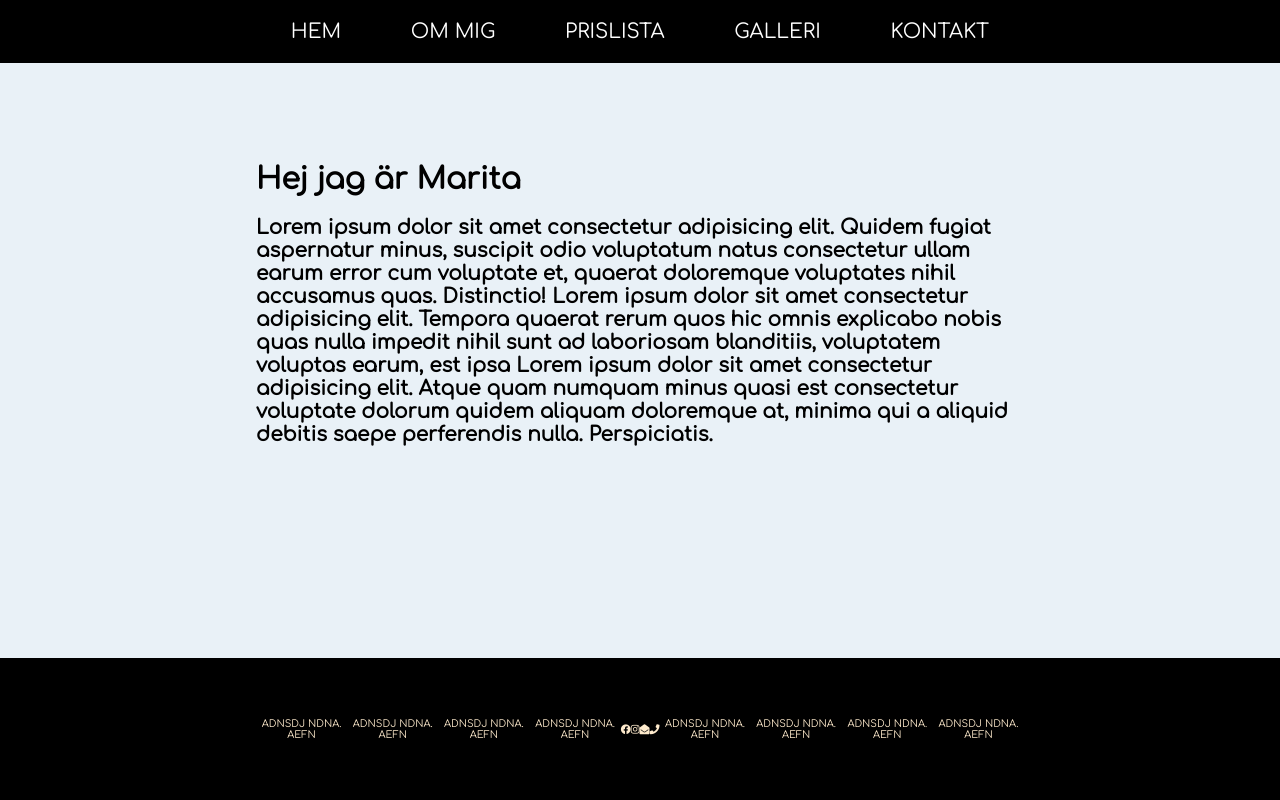
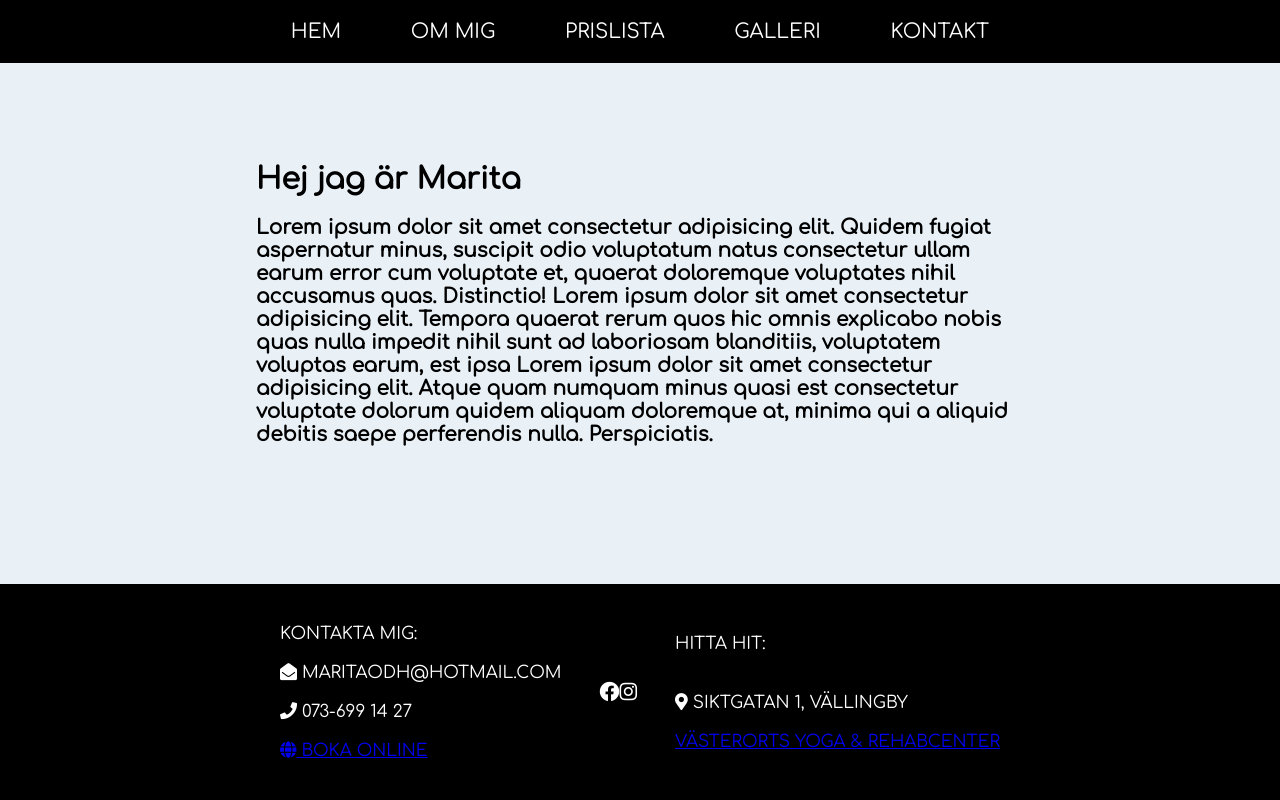
Before and after one commit to William-Wolke/Maritaodh.se, a plain HTML site: page index.html in a window 1280 px wide. Drawn offline with Linux system fonts and the light colour scheme.

```diff
--- a/css/style.css
+++ b/css/style.css
@@ -83,9 +83,31 @@
     text-transform: uppercase;
     max-width: 60vw;
     margin: auto;
-    padding: 3rem 0rem 3rem 0rem;
+    padding: 1.5rem 0rem 1.5rem 0rem;
 }
 
 footer section section{
-    color: blanchedalmond;
+    color: #fff;
 }
+
+footer p,
+footer a{
+    font-size:  1.7rem;
+}
+
+#kontakt-footer,
+#hitta-hit{
+    display: flex;
+    flex-direction: column;
+    text-align: left;
+}
+
+#kontakt-footer p,
+#hitta-hit p{
+    padding: 1rem;
+}
+
+#map {
+    height: 2rem;
+    width: 3rem;
+}
--- a/index.html
+++ b/index.html
@@ -44,22 +44,23 @@
     <footer>
         <section>
             <section id="kontakt-footer">
-                <p>Adnsdj ndna. Aefn</p>
-                <p>Adnsdj ndna. Aefn</p>
-                <p>Adnsdj ndna. Aefn</p>
-                <p>Adnsdj ndna. Aefn</p>
+                <p>Kontakta mig:</p>
+                <p><i class="fas fa-envelope-open fa-1x"></i>     maritaodh@hotmail.com</p>
+                <p><i class="fas fa-phone fa-1x"></i>   073-699 14 27</p>
+                <p><a href="https://www.bokadirekt.se/places/v%c3%a4sterorts-yoga-&-rehabcenter-3559"> <i class="fas fa-globe fa-1x"></i>  Boka online</a></p>
             </section>
             <section id="sociala-medier">
-                <i class="fab fa-facebook"></i>
-                <i class="fab fa-instagram"></i>
-                <i class="fas fa-envelope-open"></i>
-                <i class="fas fa-phone"></i>
+                <i class="fab fa-facebook fa-2x"></i>
+                <i class="fab fa-instagram fa-2x"></i>
+
+
             </section>
             <section id="hitta-hit">
-                <p>Adnsdj ndna. Aefn</p>
-                <p>Adnsdj ndna. Aefn</p>
-                <p>Adnsdj ndna. Aefn</p>
-                <p>Adnsdj ndna. Aefn</p>
+                <p>Hitta hit:</p>
+                <div id="map"></div>
+
+                <p><i class="fas fa-map-marker-alt fa-1x"></i> Siktgatan 1, Vällingby</p>
+                <p><a href="www.vasterortsyogacenter.se"> Västerorts Yoga & Rehabcenter</a></p>
             </section>
         </section>
     </footer>
```
Also changed, not shown: css/img/bild1.png, css/img/bild10.png, css/img/bild11.png, css/img/bild12.png, css/img/bild3.jpg, css/img/bild4.png, 5 other files.
